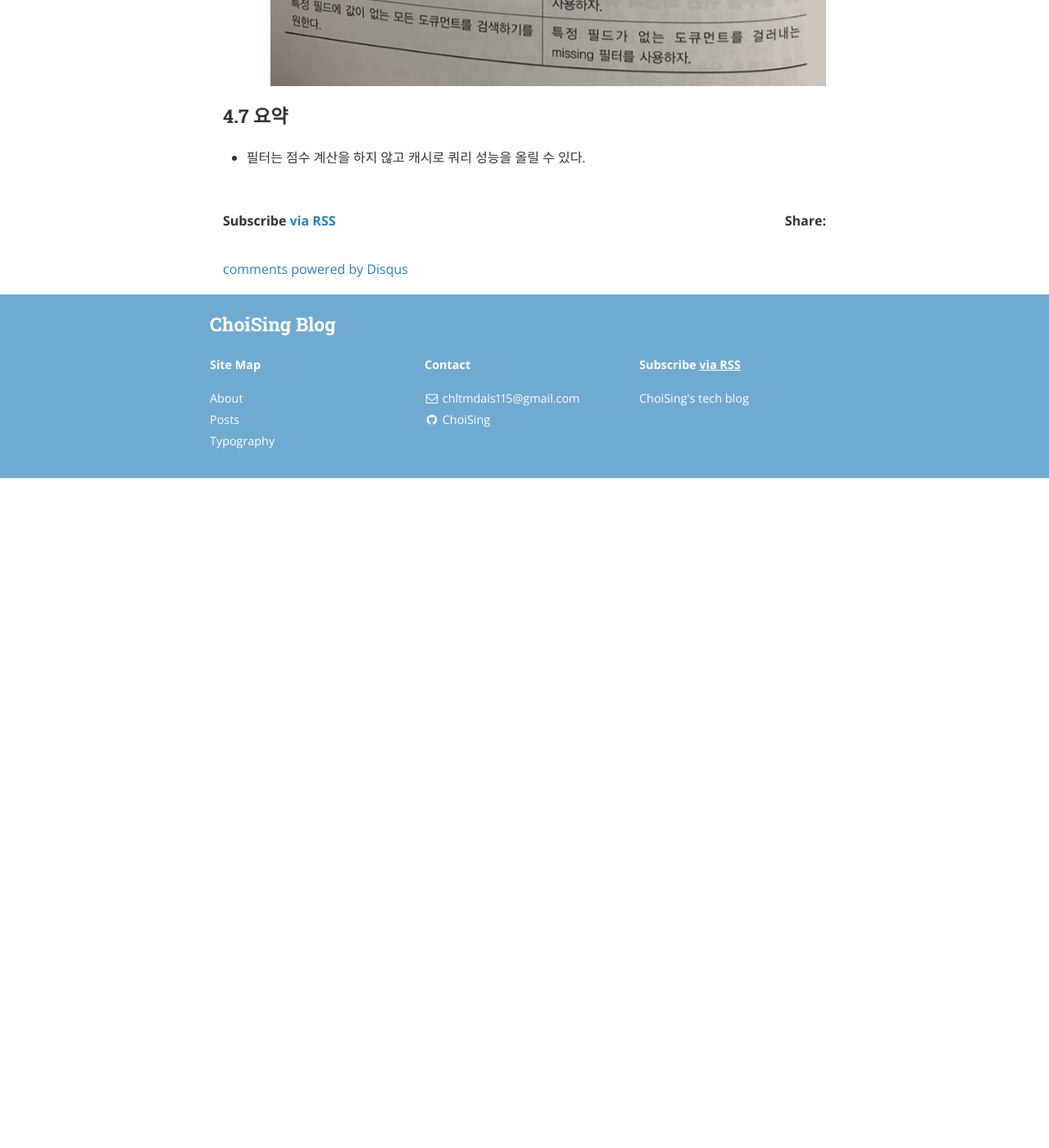
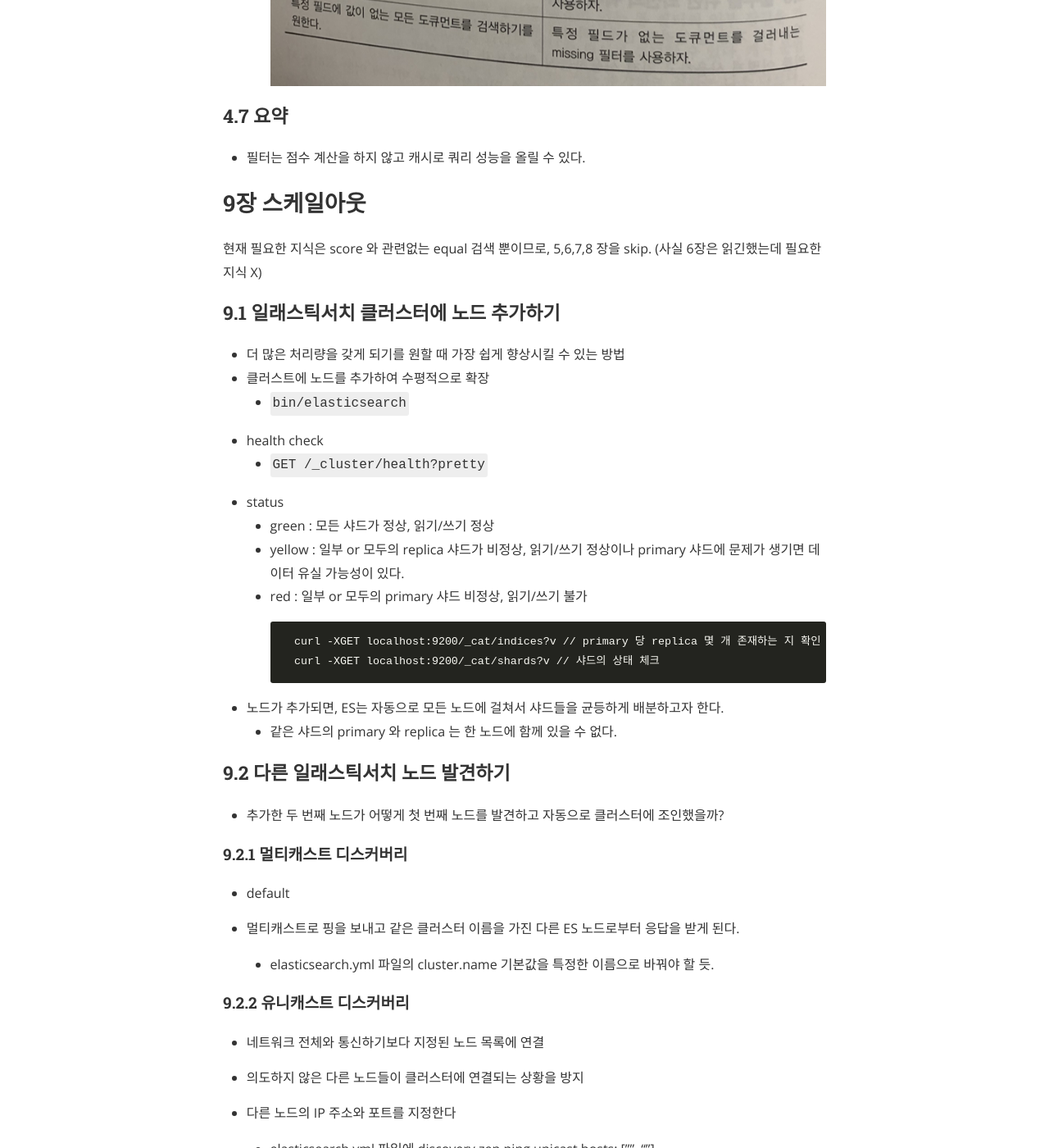
Before and after one commit to Oraindrop/oraindrop.github.io, a Jekyll site: the page built from _posts/Book/2020-11-11-Elasticsearch_in_action_2.md, in a window 1280 px wide and 1400 px high, scrolled down 11374 px. Shown: the whole window at 82% size. Built offline with Jekyll 4.4.1, drawn with Linux system fonts in a browser that asks for light colours; nearby versions of some CDN libraries; comment, search, counter and statistics services are not loaded; before the commit the page ends 11957 px from its top, so only the background shows below that; some of the changed text lies outside the part shown.

Commit message:
20201202 read es in action

````diff
--- a/_posts/Book/2020-11-11-Elasticsearch_in_action_2.md
+++ b/_posts/Book/2020-11-11-Elasticsearch_in_action_2.md
@@ -1,6 +1,6 @@
 ---
 layout: post
-title:  "도서 - Elasticsearch in action (4~작성중)"
+title:  "도서 - Elasticsearch in action (4, 9, 작성중)"
 categories: Book
 author : choising
 tags: java, book, es
@@ -423,3 +423,87 @@ should      | or  | 유사하게 일치하거나 그렇지 않을 수 있다, mi
 ### 4.7 요약
 
 - 필터는 점수 계산을 하지 않고 캐시로 쿼리 성능을 올릴 수 있다.
+
+
+
+## 9장 스케일아웃
+
+현재 필요한 지식은 score 와 관련없는 equal 검색 뿐이므로, 5,6,7,8 장을 skip.
+(사실 6장은 읽긴했는데 필요한 지식 X)
+
+### 9.1 일래스틱서치 클러스터에 노드 추가하기
+
+- 더 많은 처리량을 갖게 되기를 원할 때 가장 쉽게 향상시킬 수 있는 방법
+- 클러스트에 노드를 추가하여 수평적으로 확장
+    - `bin/elasticsearch`
+- health check
+    - `GET /_cluster/health?pretty`
+
+- status
+    - green : 모든 샤드가 정상, 읽기/쓰기 정상
+    - yellow : 일부 or 모두의 replica 샤드가 비정상, 읽기/쓰기 정상이나 primary 샤드에 문제가 생기면 데이터 유실 가능성이 있다.
+    - red : 일부 or 모두의 primary 샤드 비정상, 읽기/쓰기 불가
+    ```
+    curl -XGET localhost:9200/_cat/indices?v // primary 당 replica 몇 개 존재하는 지 확인 가능
+    curl -XGET localhost:9200/_cat/shards?v // 샤드의 상태 체크
+    ```
+
+- 노드가 추가되면, ES는 자동으로 모든 노드에 걸쳐서 샤드들을 균등하게 배분하고자 한다.
+    - 같은 샤드의 primary 와 replica 는 한 노드에 함께 있을 수 없다.
+
+### 9.2 다른 일래스틱서치 노드 발견하기
+
+- 추가한 두 번째 노드가 어떻게 첫 번째 노드를 발견하고 자동으로 클러스터에 조인했을까?
+
+#### 9.2.1 멀티캐스트 디스커버리
+
+- default
+
+- 멀티캐스트로 핑을 보내고 같은 클러스터 이름을 가진 다른 ES 노드로부터 응답을 받게 된다.
+    - elasticsearch.yml 파일의 cluster.name 기본값을 특정한 이름으로 바꿔야 할 듯.
+
+#### 9.2.2 유니캐스트 디스커버리
+
+- 네트워크 전체와 통신하기보다 지정된 노드 목록에 연결
+
+- 의도하지 않은 다른 노드들이 클러스터에 연결되는 상황을 방지
+
+- 다른 노드의 IP 주소와 포트를 지정한다
+    - elasticsearch.yml 파일에 discovery.zen.ping.unicast.hosts: ["", ""]
+
+#### 9.2.3 마스터 선출 및 장애 감지
+
+- 노드들이 직접 마스터를 선출함
+
+- node.master 값이 false 가 아닌 모든 노드들이 후보
+
+- minimum_master_nodes 는 클러스터에 있는 노드 중 얼마나 많은 노드가 마스터가 될 자격이 있는지
+    - 마스터의 개수가 아닌 마스터 후보 개수
+    - (전체클러스터 노드 수 / 2) + 1 개로 하는걸 권장함 (1 보다 큰 값이어야 스플릿 브레인을 방지할 수 있다고 하는데 잘 모르겠음)
+
+- `GET /_cluster/state/master_node,nodes?pretty`
+
+#### 9.2.4 장애 감지
+
+- discovery.zen.fd.ping_interval(defualt 1s) 마다 핑을 보내고, discovery.zen.fd.ping_timeout(default 30s) 만큼 대기. 그리고 최대 discovery.zen.fd.ping_retries(default 3회) 만큼 재시도 후 노드가 연결이 끊어졌다고 판단
+    - 필요에 따라 샤드 이동 or 마스터 선출 진행
+
+### 9.3 클러스터에서 노드 제거하기
+
+- 노드 해체, 해체된 노드에 있는 모든 샤드를 클러스터 내의 다른 노드로 이동시킨다.
+    ```
+    PUT /_cluster/settings -d ' {
+        "transient": {
+            "cluster.routing.allocation.exclude._ip": "{ip}"
+        }
+    }
+    ```
+
+- 노드 조회
+    ```
+    GET /_nodes?pretty // 노드 목록 조회
+
+    GET /_cluster/state/routing_table,routing_nodes?pretty // 필터링된 클러스터 상태 조회
+    ```
+
+### 9.4 일래스틱서치 노드 업그레이드
````
